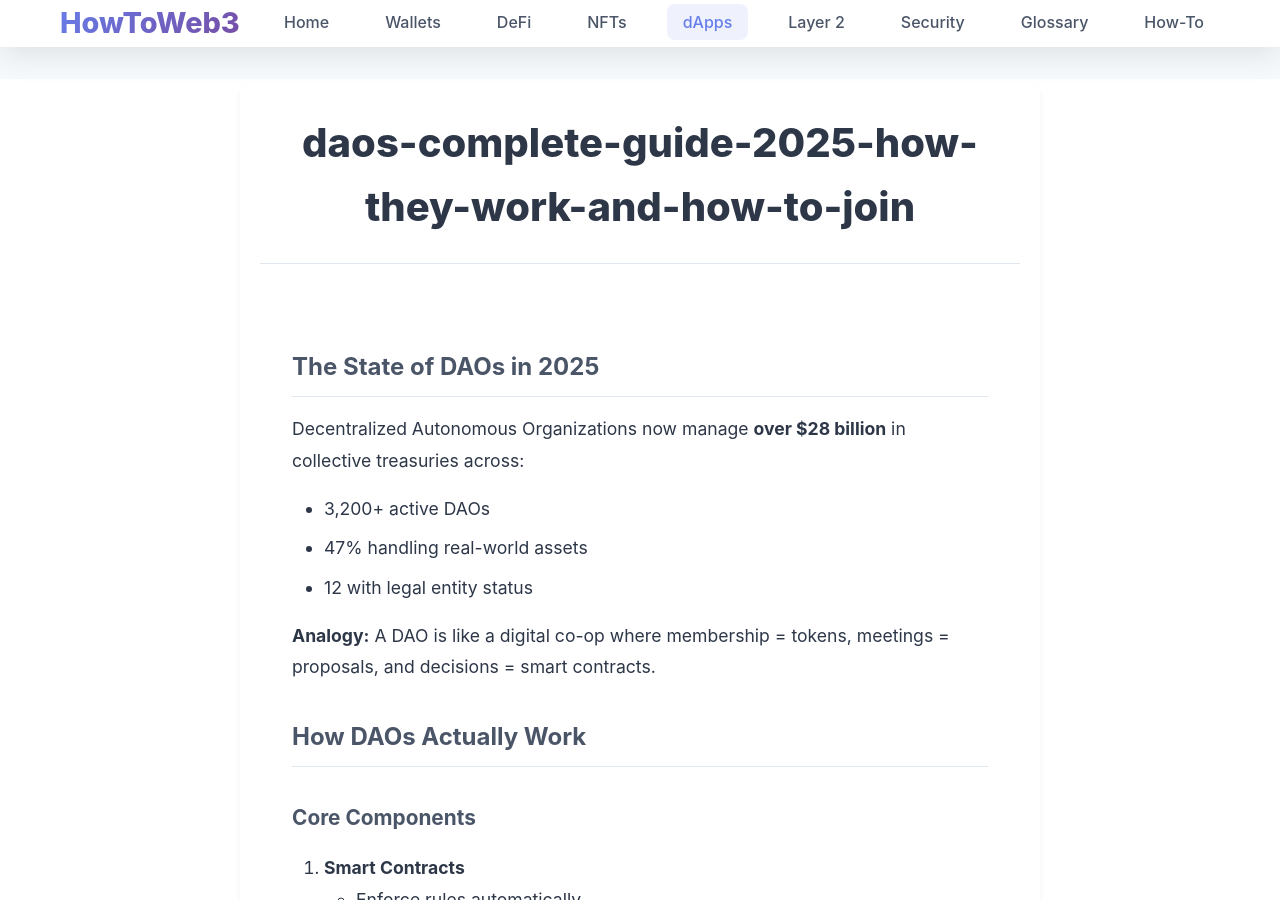
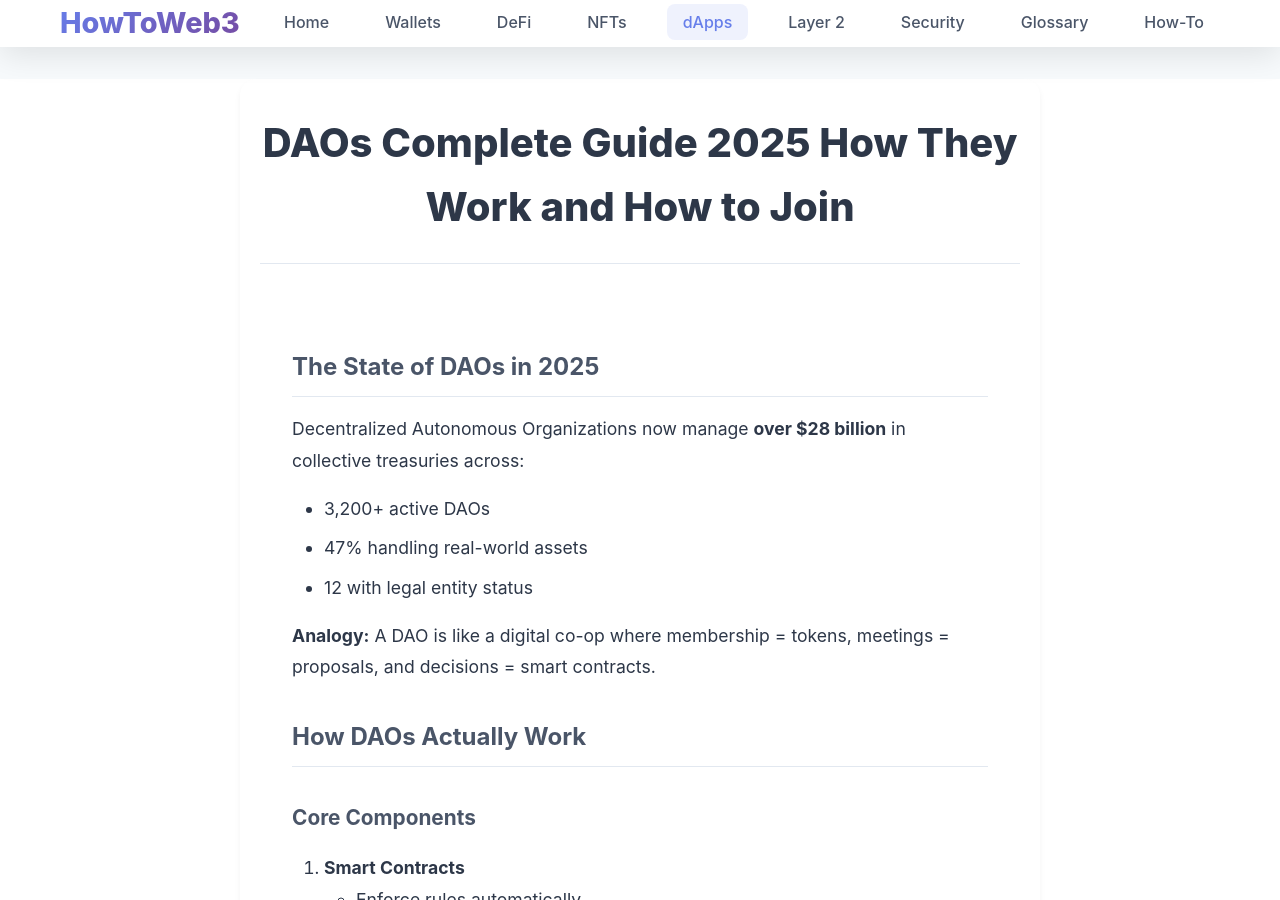
Before and after one commit to gummybearsk/howtoweb3.pro, a Jekyll site: the page built from _posts/2025-07-01-daos-complete-guide-2025-how-they-work-and-how-to-join.md, in a window 1280 px wide and 900 px high. Built offline with Jekyll 4.4.1, drawn with Linux system fonts in a browser that asks for light colours.

```diff
--- a/_posts/2025-07-01-daos-complete-guide-2025-how-they-work-and-how-to-join.md
+++ b/_posts/2025-07-01-daos-complete-guide-2025-how-they-work-and-how-to-join.md
@@ -1,6 +1,6 @@
 ---
 layout: post
-title: "daos-complete-guide-2025-how-they-work-and-how-to-join"
+title: "DAOs Complete Guide 2025 How They Work and How to Join"
 categories: dapps
 tags: [daos, governance, voting, proposals, treasury]
 excerpt: "The definitive 2025 guide to Decentralized Autonomous Organizations (DAOs) - how they function, major types, and how to participate effectively."
```
